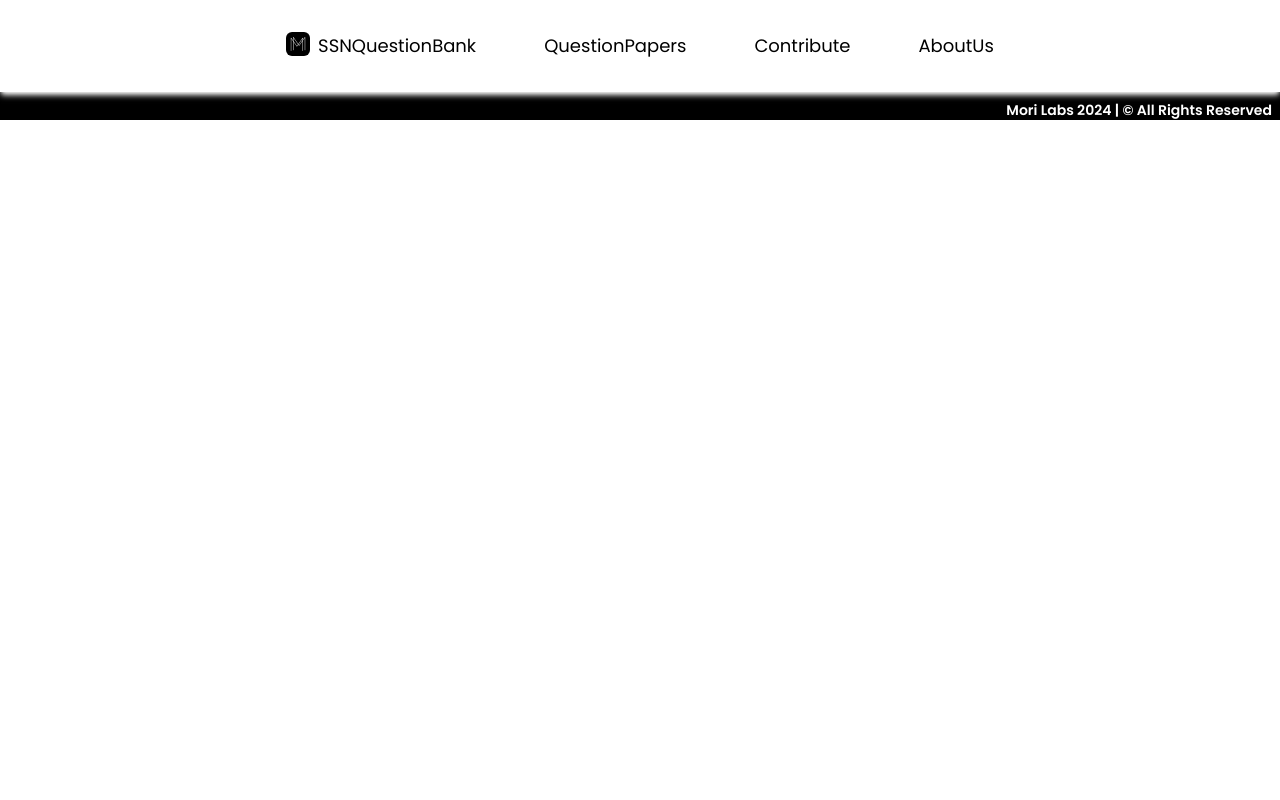
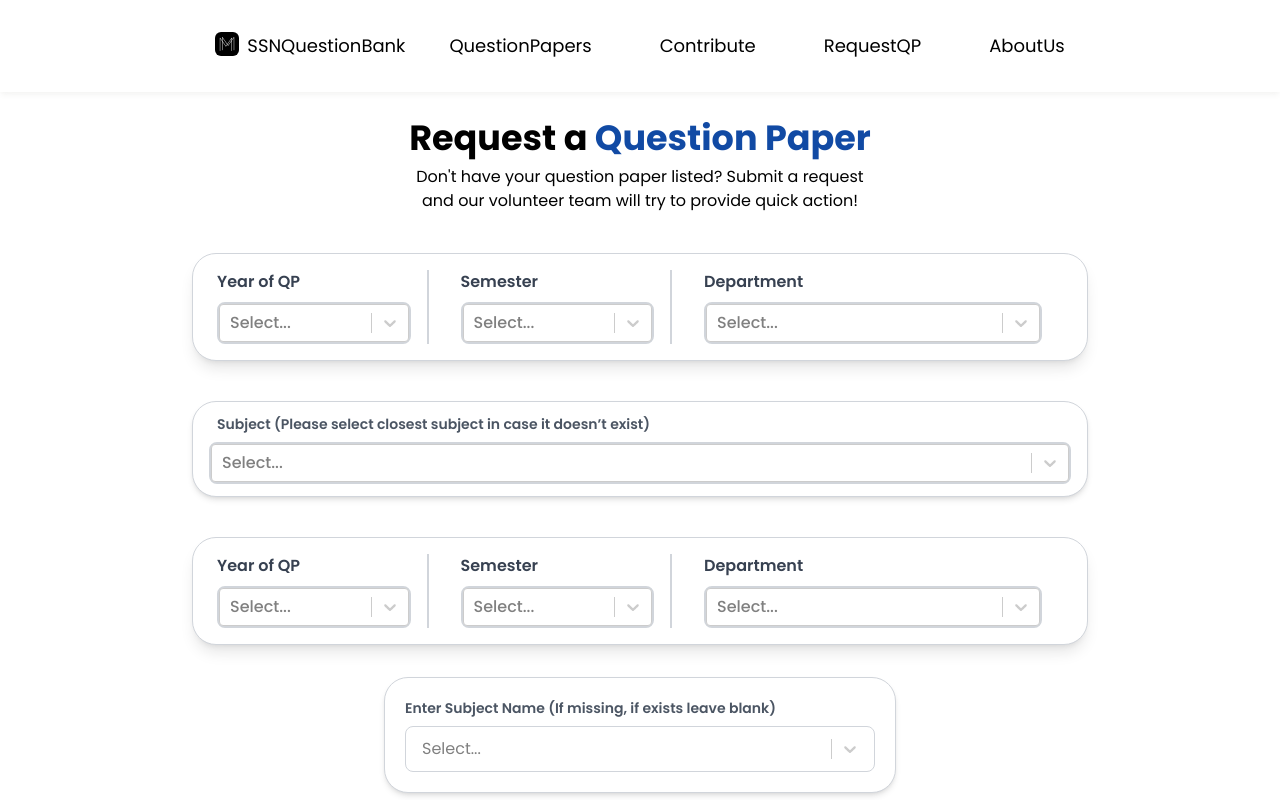
Before and after one commit to Vishwaa-Arumugam/QuestionBank-MoriLabs, a React (Vite) app in the folder frontend/: page /requestpapers in a window 1280 px wide. Shown: the top 800 px of the page. Built offline with nearby package versions, Linux system fonts and the light colour scheme.

Commit message:
almost all the existing designs have been transformed

```diff
--- a/frontend/src/App.jsx
+++ b/frontend/src/App.jsx
@@ -3,32 +3,33 @@ import './App.css'
 import Navbar from './Navbar'
 import Home from './Home'
 import { BrowserRouter as Router, Route, Routes } from 'react-router-dom';
-
 import Footer from './Footer.jsx'
 import MeetTheTeam from './MeetTheTeam.jsx';
 import Sempage from './Sempage.jsx';
 import ResultPage from './ResultPage.jsx';
 import Combined from './SubmitPapers/Combined.jsx';
 import One from './RequestPapers/One.jsx'
+
 function App() {
+  return (
+    <Router>
+      <div className="flex flex-col min-h-screen">
+        <Navbar />
 
-  return (
-    <>
+        <main className="flex-grow">
+          <Routes>
+            <Route path='/' element={<Home />} />
+            <Route path='/about-us' element={<MeetTheTeam />} />
+            <Route path='/Qp/:dept' element={<Sempage />} />
+            <Route path='/result/:deptName/:selectedSem/:selectedSub/:paperName' element={<ResultPage />} />
+            <Route path='/contribute' element={<Combined />} />
+            <Route path='/requestpapers' element={<One />} />
+          </Routes>
+        </main>
 
-    <Router>
-    <Navbar/>
-          <Routes>
-            <Route path='/' element={<Home/>}/>
-            <Route path='/about-us' element={<MeetTheTeam/>}/>
-            <Route path='/Qp/:dept' element={<Sempage/>}/>
-            <Route path='/result/:deptName/:selectedSem/:selectedSub/:paperName' element={<ResultPage/>}/>
-            <Route path='/contribute' element={<Combined/>}/>
-            <Route path='/submitpapers' element={<One/>}/>
-          </Routes>
-      <Footer/>
+        <Footer />
+      </div>
     </Router>
-
-    </>
   )
 }
 
--- a/frontend/src/Footer.jsx
+++ b/frontend/src/Footer.jsx
@@ -5,7 +5,7 @@ const Footer = () => {
 
     return (
         <div className="relative bg-black h-7 w-full mt-auto">
-            <div className="absolute bottom-0 right-2 font-semibold text-sm text-white">
+            <div className="absolute bottom-1 right-2 font-semibold text-sm text-white">
                 Mori Labs {currentYear} | &#169; All Rights Reserved
             </div>
         </div>
--- a/frontend/src/MeetTheTeam.jsx
+++ b/frontend/src/MeetTheTeam.jsx
@@ -40,11 +40,11 @@ const Team = () => {
 
   return (
     <section className="py-16 px-4 sm:px-6 lg:px-8 bg-white">
-      <div className="max-w-7xl mx-auto text-center">
-        <h2 className="text-4xl font-bold uppercase tracking-wider text-black mb-2">
+      <div className="max-w-9xl mt-32 mx-auto text-center">
+        <h2 className="text-4xl font-bold uppercase tracking-wider hover:underline cursor-pointer text-black mb-2">
           MEET THE TEAM
         </h2>
-        <p className="text-xl text-black italic mb-12">
+        <p className="text-xl text-[#114AA4] italic mb-12">
           Five Minds, Infinite Possibilities.
         </p>
 
@@ -54,7 +54,7 @@ const Team = () => {
               key={index}
               className="w-64 bg-white rounded-lg shadow-md p-6 transition-all duration-300 hover:-translate-y-2 hover:shadow-xl"
             >
-              <div className="w-36 h-36 mx-auto mb-6 rounded-full border-4 border-blue-500 overflow-hidden">
+              <div className="w-36 h-36 mx-auto mb-6 rounded-full border-4 border-[#114AA4] overflow-hidden">
                 <img
                   src={member.imageLink}
                   alt={member.name}
--- a/frontend/src/Navbar.jsx
+++ b/frontend/src/Navbar.jsx
@@ -14,13 +14,13 @@ const Navbar = () => {
   const [bgColor, setBgColor] = useState("bg-white");
   const navigate = useNavigate();
 
-  const navLinks = ['QuestionPapers', 'Contribute', 'AboutUs'];
-  const sectionIds = ['/question-papers', '/contribute', '/about-us']; // Adjusted to URLs
+  const navLinks = ['QuestionPapers', 'Contribute', 'RequestQP', 'AboutUs'];
+  const sectionIds = ['/question-papers', '/contribute', '/requestpapers' ,'/about-us'];
 
   const handleHamburger = () => setHamburger(prev => !prev);
 
   const handleRedirect = (id) => {
-    navigate(id); // Use the navigate function to redirect
+    navigate(id);
   };
 
   return (
--- a/frontend/src/RequestPapers/Heading.jsx
+++ b/frontend/src/RequestPapers/Heading.jsx
@@ -9,7 +9,7 @@ export default function Heading(){
     text-align:center;
 
     span{
-    color:#75232a
+    color:#114AA4
     }
     `
     const Paragraph = styled.p`
--- a/frontend/src/RequestPapers/RequestPaper.jsx
+++ b/frontend/src/RequestPapers/RequestPaper.jsx
@@ -1,4 +1,5 @@
 import styled from 'styled-components';
+import Button from '../Button';
 
 export default function Heading() {
     const Submit = styled.div`
@@ -16,10 +17,9 @@ export default function Heading() {
     }
 `
     return (
-        <Submit>
-            <input type="button" value="Request Paper" />
-        </Submit>
-
+      <div className='flex justify-center'>
+        <Button name={'Request Paper'}/>
+      </div>
 
     );
 }
--- a/frontend/src/RequestPapers/SubjectName.jsx
+++ b/frontend/src/RequestPapers/SubjectName.jsx
@@ -1,71 +1,12 @@
 import React, { useState } from 'react';
-import styled from 'styled-components';
 import Select from 'react-select';
-
-const Wrapper = styled.div`
-  display: flex;
-  align-items: left;
-  border: 1px solid #ccc;
-  border-radius: 35px;
-  padding: 5px 5px;
-  max-width: 550px;
-  height: 55px;
-  margin: 20px auto;
-  background-color: #fff;
-`;
-
-const Section = styled.div`
-  width: 100%;  // Occupies the full width now
-  text-align: left;
-  height: 100%;
-
-  span {
-    // margin-top: 1px;
-    margin-left:10px;
-    display: block;
-    font-weight: bold;
-    font-size: 13px;
-    color: #555;
-  }
-
-  .custom-select-container {
-    font-size: 14px;
-    color: #000;
-    width: 100%;
-  }
-
-  .custom-select__control {
-    border: none;
-    // margin-left:10px
-    background-color: transparent;
-    box-shadow: none;
-    padding-left: 10px;
-  }
-
-  .custom-select__value-container {
-    padding: 0;
-  }
-
-  .custom-select__indicator-separator {
-    display: none;
-  }
-
-  .custom-select__dropdown-indicator {
-    display: none;
-  }
-
-  .custom-select__menu {
-    border-radius: 10px;
-    overflow: hidden;
-  }
-`;
 
 const SubjectName = () => {
   const [subject, setSubject] = useState(null);
 
   const subjectOptions = [
     { value: 'UIT2601', label: 'Web Programming' },
-    { value: 'UIT2602 ', label: ' Internet Of Things And C Programming' },
+    { value: 'UIT2602', label: 'Internet Of Things And C Programming' },
   ];
 
   const handleSelectChange = (selectedOption) => {
@@ -73,18 +14,55 @@ const SubjectName = () => {
   };
 
   return (
-    <Wrapper>
-      <Section>
-        <span>Enter Subject Name (If missing, if exists leave blank) </span>
+    <>
+      <div className="flex justify-center items-center border mb-8 border-gray-300 rounded-3xl p-5 max-w-lg mx-auto bg-white shadow-md mt-8">
+        <div className="w-full text-left">
+          <span className="block text-sm font-semibold text-gray-600 mb-2">
+            Enter Subject Name (If missing, if exists leave blank)
+          </span>
           <Select
+            className="w-full"
             classNamePrefix="custom-select"
-          className="custom-select-container"
             options={subjectOptions}
             value={subjectOptions.find(option => option.value === subject)}
             onChange={handleSelectChange}
+            styles={{
+              control: (baseStyles, state) => ({
+                ...baseStyles,
+                backgroundColor: 'white',
+                borderColor: state.isFocused ? '#3b82f6' : '#d1d5db', // focus blue-500
+                boxShadow: state.isFocused ? '0 0 0 2px rgba(59, 130, 246, 0.5)' : 'none',
+                borderRadius: '0.5rem',
+                padding: '4px 6px',
+                minHeight: '42px',
+              }),
+              menu: (base) => ({
+                ...base,
+                borderRadius: '0.5rem',
+                boxShadow: '0 4px 8px rgba(0, 0, 0, 0.1)',
+                marginTop: 4,
+              }),
+              option: (base, { isFocused }) => ({
+                ...base,
+                backgroundColor: isFocused ? '#eff6ff' : 'white',
+                color: '#111827',
+                fontSize: '14px',
+                padding: '10px',
+              }),
+              valueContainer: (base) => ({
+                ...base,
+                padding: '0 8px',
+              }),
+              input: (base) => ({
+                ...base,
+                margin: 0,
+                padding: 0,
+              }),
+            }}
           />
-      </Section>
-    </Wrapper>
+        </div>
+      </div>
+    </>
   );
 };
 
--- a/frontend/src/SubmitPapers/Alias.jsx
+++ b/frontend/src/SubmitPapers/Alias.jsx
@@ -23,7 +23,7 @@ const Alias = () => {
       <div className="text-center mt-[-25px] mb-12">
         <span className="text-sm text-gray-700">
           Want to request for a Question paper?
-          <Link to="/submitpapers" className="text-blue-600 hover:underline">Request Here</Link>
+          <Link to="/requestpapers" className="text-blue-600 hover:underline">Request Here</Link>
         </span>
       </div>
     </>
--- a/frontend/src/SubmitPapers/Header.jsx
+++ b/frontend/src/SubmitPapers/Header.jsx
@@ -7,6 +7,7 @@ const QPDetails = () => {
   const [department, setDepartment] = useState(null);
 
   const yearOptions = [
+    { value: '2025', label: '2025' },
     { value: '2024', label: '2024' },
     { value: '2023', label: '2023' },
     { value: '2022', label: '2022' },
@@ -16,6 +17,11 @@ const QPDetails = () => {
     { value: 'First', label: 'First' },
     { value: 'Second', label: 'Second' },
     { value: 'Third', label: 'Third' },
+    { value: 'Fourth', label: 'Fourth' },
+    { value: 'Fifth', label: 'Fifth' },
+    { value: 'Sixth', label: 'Sixth' },
+    { value: 'Seventh', label: 'Seventh' },
+    { value: 'Eighth', label: 'Eighth'}
   ];
 
   const departmentOptions = [
--- a/frontend/src/Topbar.jsx
+++ b/frontend/src/Topbar.jsx
@@ -1,16 +1,26 @@
 import React from 'react'
-import './Topbar.css'
 
-const Topbar = ({deptName}) => {
+const Topbar = ({ deptName }) => {
   return (
-    <div>
-        <div className='t1'>
-            <h1 className='title'><span className='dept'>{deptName}</span> Papers</h1>
-        </div>
-        <div className='t2'>
-            <p>Welcome to the treasure trove! Behold, the <br/>exclusive repository of {deptName} department papers—<br />CAT exams and the infamous end semester <br />ordeal. Your journey to academic enlightenment <br />begins here. Ready to conquer?</p>
-            <img className="boy" src='/ranjith/boy.png'></img>
-        </div>
+    <div className="w-full px-4 md:px-8 lg:px-16">
+      {/* Title Section */}
+      <div className="mt-10 text-center">
+        <h1 className="text-3xl md:text-4xl lg:text-5xl font-bold mb-6">
+          <span className="text-blue-600">{deptName}</span> Papers
+        </h1>
+      </div>
+
+      {/* Content Section */}
+      <div className="flex flex-col items-center gap-8 mt-4 md:flex-row md:justify-between md:items-center md:px-8 lg:px-16">
+        <p className="text-xl leading-10 text-center md:text-left md:text-2xl md:flex-1 md:pr-8">
+          Welcome to the treasure trove! Behold, the exclusive repository of {deptName} department papers of CAT exams and the infamous end semester ordeal. Your journey to academic enlightenment begins here. Ready to conquer?
+        </p>
+        <img
+          className="max-w-xs md:max-w-sm lg:max-w-md h-auto"
+          src='/ranjith/boy.png'
+          alt="Student illustration"
+        />
+      </div>
     </div>
   )
 }
```
Also changed, not shown: frontend/src/Fetchpaper.jsx (+47 -28 lines), frontend/public/ranjith/image12.png, frontend/public/ranjith/image13.png. Lines whose indentation alone changed are shown as unchanged.
